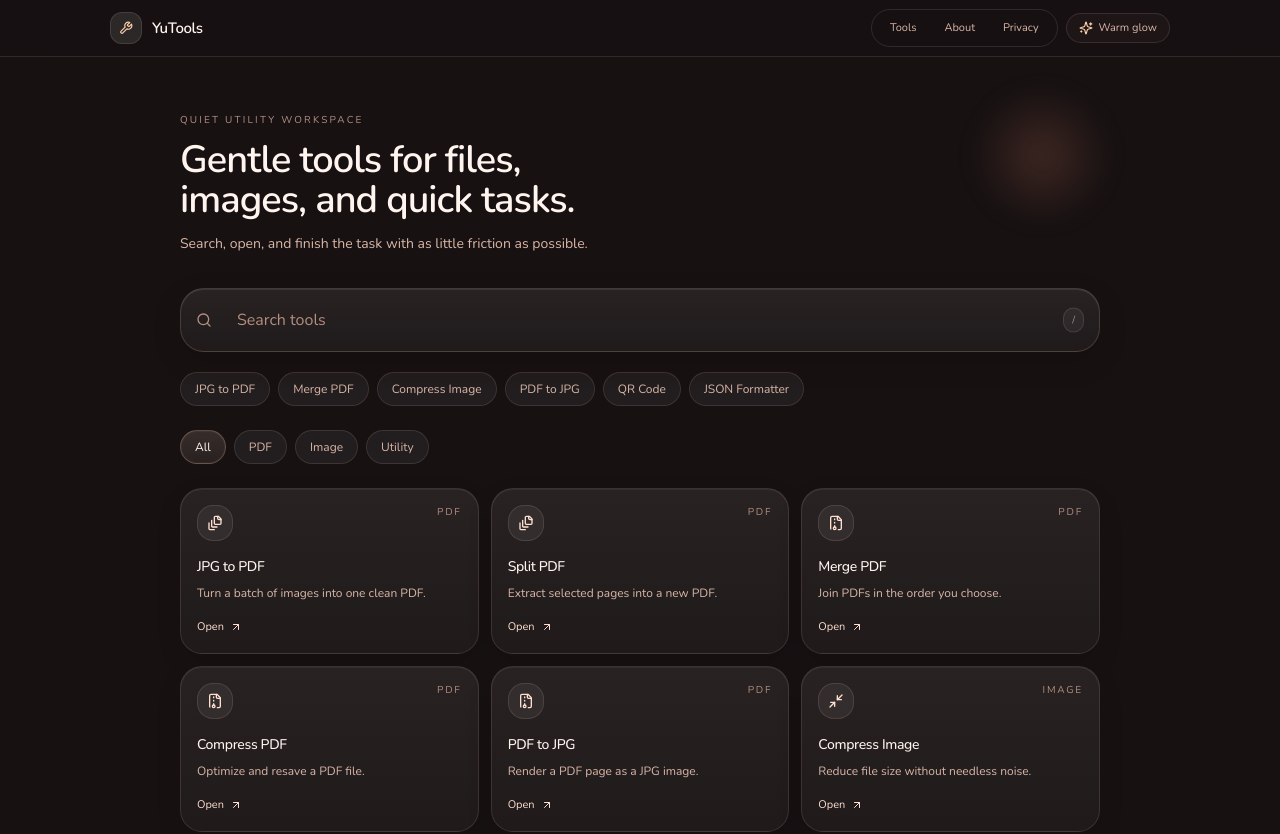
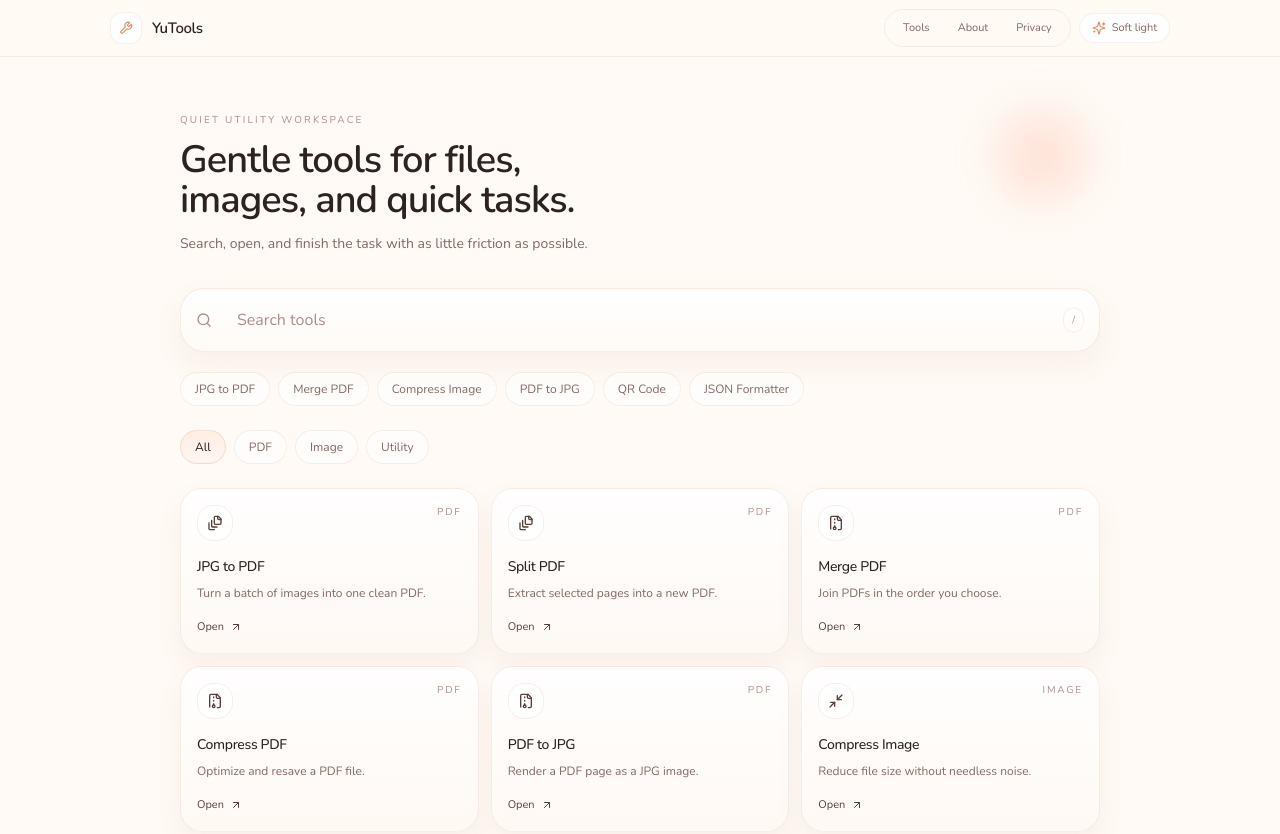
Before and after one commit to zhiliao000-star/YuDown, a React (Vite) app: page / in a window 1280 px wide. Shown: the top 834 px of the page. Built offline with nearby package versions, Linux system fonts and the light colour scheme.

Commit message:
feat: shift UI to a lighter warm gradient theme

```diff
--- a/src/layouts/Layout.tsx
+++ b/src/layouts/Layout.tsx
@@ -15,7 +15,7 @@ export const Header: React.FC = () => {
         </Link>
 
         <div className="flex items-center gap-2">
-          <nav className="flex items-center gap-1 rounded-full border border-[var(--border-soft)] bg-[var(--surface)]/90 px-1.5 py-1 shadow-[var(--shadow-soft)]">
+          <nav className="flex items-center gap-1 rounded-full border border-[var(--border-soft)] bg-[var(--surface-raised)]/90 px-1.5 py-1 shadow-[var(--shadow-soft)]">
             {[
               ['Tools', '/tools'],
               ['About', '/about'],
@@ -26,9 +26,9 @@ export const Header: React.FC = () => {
                 to={href}
                 className={({ isActive }) =>
                   cn(
-                    'rounded-full px-3 py-1.5 text-[11px] transition-colors',
+            'rounded-full px-3 py-1.5 text-[11px] transition-colors',
                     isActive
-                      ? 'bg-[var(--surface-raised)] text-[var(--fg)]'
+                      ? 'bg-white text-[var(--fg)]'
                       : 'text-[var(--muted)] hover:text-[var(--fg-soft)]'
                   )
                 }
@@ -37,9 +37,9 @@ export const Header: React.FC = () => {
               </NavLink>
             ))}
           </nav>
-          <span className="hidden items-center gap-1.5 rounded-full border border-[var(--border-soft)] bg-[var(--surface)] px-3 py-1.5 text-[11px] text-[var(--muted)] shadow-[var(--shadow-soft)] sm:inline-flex">
+          <span className="hidden items-center gap-1.5 rounded-full border border-[var(--border-soft)] bg-[var(--surface-raised)] px-3 py-1.5 text-[11px] text-[var(--muted)] shadow-[var(--shadow-soft)] sm:inline-flex">
             <Sparkles className="h-3.5 w-3.5 text-[var(--accent-soft)]" />
-            Warm glow
+            Soft light
           </span>
         </div>
       </div>
--- a/src/styles/index.css
+++ b/src/styles/index.css
@@ -5,23 +5,23 @@
 @tailwind utilities;
 
 :root {
-  --bg: #171112;
-  --bg-overlay: rgba(23, 17, 18, 0.72);
-  --surface: rgba(48, 34, 35, 0.34);
-  --surface-raised: rgba(255, 248, 243, 0.1);
-  --surface-soft: rgba(73, 47, 43, 0.22);
-  --fg: #fff4ee;
-  --fg-soft: #ffe0d0;
-  --muted: #d9b7a7;
-  --muted-dim: #b48f82;
-  --border-soft: rgba(255, 220, 201, 0.12);
-  --border-strong: rgba(255, 219, 194, 0.24);
-  --accent-soft: #ffd0ad;
-  --accent-strong: #ffb57c;
-  --accent-glow: rgba(255, 191, 141, 0.22);
-  --shadow-soft: 0 14px 40px rgba(19, 9, 8, 0.18);
-  --shadow-glow: 0 0 0 1px rgba(255, 219, 194, 0.04), 0 24px 60px rgba(24, 10, 8, 0.32);
-  color-scheme: dark;
+  --bg: #fffaf5;
+  --bg-overlay: rgba(255, 250, 245, 0.82);
+  --surface: rgba(255, 255, 255, 0.7);
+  --surface-raised: rgba(255, 255, 255, 0.92);
+  --surface-soft: rgba(255, 245, 238, 0.74);
+  --fg: #2e2220;
+  --fg-soft: #563f3a;
+  --muted: #826863;
+  --muted-dim: #aa8f89;
+  --border-soft: rgba(186, 142, 126, 0.14);
+  --border-strong: rgba(193, 133, 103, 0.24);
+  --accent-soft: #df8d67;
+  --accent-strong: #c7644a;
+  --accent-glow: rgba(230, 150, 111, 0.18);
+  --shadow-soft: 0 18px 40px rgba(158, 104, 78, 0.08);
+  --shadow-glow: 0 0 0 1px rgba(255, 232, 221, 0.85), 0 24px 60px rgba(184, 123, 87, 0.12);
+  color-scheme: light;
 }
 
 @layer base {
@@ -40,14 +40,14 @@
     font-family: 'Nunito', ui-sans-serif, system-ui, sans-serif;
     color: var(--fg);
     background:
-      radial-gradient(circle at 18% 12%, rgba(255, 185, 124, 0.18) 0%, rgba(255, 185, 124, 0) 28%),
-      radial-gradient(circle at 82% 8%, rgba(244, 120, 87, 0.16) 0%, rgba(244, 120, 87, 0) 24%),
-      radial-gradient(circle at 50% 100%, rgba(123, 49, 52, 0.22) 0%, rgba(123, 49, 52, 0) 30%),
-      linear-gradient(180deg, #221718 0%, #161011 56%, #120d0e 100%);
+      radial-gradient(circle at 14% 10%, rgba(255, 213, 170, 0.72) 0%, rgba(255, 213, 170, 0) 26%),
+      radial-gradient(circle at 84% 12%, rgba(255, 191, 176, 0.62) 0%, rgba(255, 191, 176, 0) 24%),
+      radial-gradient(circle at 50% 100%, rgba(255, 224, 208, 0.8) 0%, rgba(255, 224, 208, 0) 30%),
+      linear-gradient(180deg, #fffdf9 0%, #fff6f0 44%, #fffaf6 100%);
   }
 
   ::selection {
-    background: rgba(144, 183, 255, 0.18);
+    background: rgba(223, 141, 103, 0.2);
     color: var(--fg);
   }
 
@@ -77,7 +77,7 @@
 
 .panel-subtle {
   background: var(--surface-soft);
-  box-shadow: inset 0 1px 0 rgba(255, 255, 255, 0.02);
+  box-shadow: inset 0 1px 0 rgba(255, 255, 255, 0.85);
 }
 
 .hero-panel {
@@ -91,13 +91,13 @@
 
 .search-bar {
   @apply h-16 w-full rounded-[24px] border bg-transparent pl-14 pr-16 text-[16px] outline-none transition;
-  border-color: rgba(255, 226, 208, 0.16);
+  border-color: rgba(202, 149, 128, 0.18);
   color: var(--fg);
   background:
-    linear-gradient(180deg, rgba(255, 249, 245, 0.08) 0%, rgba(255, 249, 245, 0.04) 100%);
+    linear-gradient(180deg, rgba(255, 255, 255, 0.98) 0%, rgba(255, 249, 245, 0.84) 100%);
   box-shadow:
-    inset 0 1px 0 rgba(255, 255, 255, 0.08),
-    0 10px 30px rgba(20, 8, 6, 0.14);
+    inset 0 1px 0 rgba(255, 255, 255, 0.9),
+    0 12px 28px rgba(175, 114, 78, 0.08);
 }
 
 .search-bar::placeholder {
@@ -105,18 +105,18 @@
 }
 
 .search-bar:focus {
-  border-color: rgba(255, 204, 173, 0.38);
+  border-color: rgba(214, 128, 91, 0.34);
   box-shadow:
-    0 0 0 5px rgba(255, 190, 143, 0.08),
-    0 16px 44px rgba(31, 12, 9, 0.18),
-    inset 0 1px 0 rgba(255, 255, 255, 0.08);
+    0 0 0 5px rgba(223, 141, 103, 0.1),
+    0 18px 42px rgba(178, 116, 80, 0.12),
+    inset 0 1px 0 rgba(255, 255, 255, 0.95);
 }
 
 .search-hint {
   @apply absolute right-4 top-1/2 -translate-y-1/2 rounded-full px-2 py-1 text-[10px];
   color: var(--muted-dim);
   border: 1px solid var(--border-soft);
-  background: rgba(255, 246, 240, 0.05);
+  background: rgba(255, 255, 255, 0.72);
 }
 
 .quick-chip,
@@ -124,7 +124,7 @@
   @apply inline-flex items-center rounded-full px-3.5 py-2 text-xs transition;
   color: var(--muted);
   border: 1px solid var(--border-soft);
-  background: rgba(255, 245, 238, 0.05);
+  background: rgba(255, 255, 255, 0.58);
 }
 
 .quick-chip:hover,
@@ -136,48 +136,48 @@
 
 .filter-chip-active {
   color: var(--fg);
-  border-color: rgba(255, 207, 175, 0.24);
-  background: linear-gradient(180deg, rgba(255, 221, 197, 0.14) 0%, rgba(255, 221, 197, 0.08) 100%);
-  box-shadow: 0 0 0 1px rgba(255, 220, 201, 0.04) inset;
+  border-color: rgba(214, 128, 91, 0.2);
+  background: linear-gradient(180deg, rgba(255, 236, 224, 0.9) 0%, rgba(255, 245, 240, 0.76) 100%);
+  box-shadow: 0 0 0 1px rgba(255, 239, 231, 0.55) inset;
 }
 
 .tool-card {
   @apply rounded-[22px] border p-4 transition;
   border-color: var(--border-soft);
-  background: linear-gradient(180deg, rgba(255, 245, 238, 0.08) 0%, rgba(255, 245, 238, 0.04) 100%);
+  background: linear-gradient(180deg, rgba(255, 255, 255, 0.84) 0%, rgba(255, 248, 244, 0.72) 100%);
   box-shadow:
-    inset 0 1px 0 rgba(255, 255, 255, 0.05),
-    0 10px 24px rgba(21, 8, 7, 0.12);
+    inset 0 1px 0 rgba(255, 255, 255, 0.98),
+    0 12px 24px rgba(175, 120, 85, 0.08);
 }
 
 .tool-card:hover {
   transform: translateY(-4px);
-  border-color: rgba(255, 212, 184, 0.24);
-  background: linear-gradient(180deg, rgba(255, 245, 238, 0.12) 0%, rgba(255, 245, 238, 0.06) 100%);
+  border-color: rgba(214, 128, 91, 0.18);
+  background: linear-gradient(180deg, rgba(255, 255, 255, 0.96) 0%, rgba(255, 244, 238, 0.82) 100%);
   box-shadow:
-    inset 0 1px 0 rgba(255, 255, 255, 0.06),
-    0 20px 40px rgba(22, 8, 8, 0.16);
+    inset 0 1px 0 rgba(255, 255, 255, 1),
+    0 20px 40px rgba(181, 122, 89, 0.12);
 }
 
 .tool-icon {
   @apply inline-flex h-9 w-9 items-center justify-center rounded-2xl;
   color: var(--fg-soft);
   border: 1px solid var(--border-soft);
-  background: rgba(255, 248, 243, 0.06);
+  background: rgba(255, 255, 255, 0.62);
 }
 
 .trust-strip {
   @apply rounded-full px-4 py-2 text-center text-xs;
   color: var(--muted);
   border: 1px solid var(--border-soft);
-  background: rgba(255, 248, 243, 0.04);
+  background: rgba(255, 255, 255, 0.56);
 }
 
 .empty-state {
   @apply rounded-[20px] border px-4 py-8 text-center text-sm;
   color: var(--muted);
   border-color: var(--border-soft);
-  background: rgba(255, 248, 243, 0.035);
+  background: rgba(255, 255, 255, 0.56);
 }
 
 .ad-container {
@@ -192,7 +192,7 @@
   width: 160px;
   height: 160px;
   border-radius: 9999px;
-  background: radial-gradient(circle, rgba(255, 207, 175, 0.24) 0%, rgba(255, 207, 175, 0) 70%);
+  background: radial-gradient(circle, rgba(255, 198, 151, 0.42) 0%, rgba(255, 198, 151, 0) 70%);
   filter: blur(10px);
   pointer-events: none;
   animation: floatSlow 9s ease-in-out infinite;
@@ -204,7 +204,7 @@
   width: 140px;
   height: 140px;
   border-radius: 9999px;
-  background: radial-gradient(circle, rgba(255, 146, 110, 0.18) 0%, rgba(255, 146, 110, 0) 70%);
+  background: radial-gradient(circle, rgba(255, 163, 135, 0.32) 0%, rgba(255, 163, 135, 0) 70%);
   filter: blur(14px);
   pointer-events: none;
   animation: floatSlow 11s ease-in-out infinite reverse;
```
